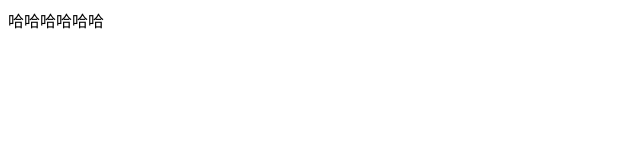
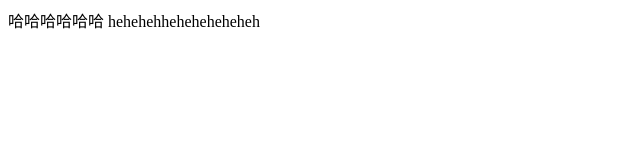
Before and after one commit to changshuai037/haiNanH5, a plain HTML site: page index.html in a window 1280 px wide. Shown: the whole page, without its empty margins (0-640 px from the left). Drawn offline with Linux system fonts and the light colour scheme.

Commit message:
这是我的第二次提交啦

```diff
--- a/index.html
+++ b/index.html
@@ -12,5 +12,6 @@
     </head>
     <body>
         <span>哈哈哈哈哈哈</span>
+        <span>hehehehheheheheheheh</span>
     </body>
 </html>
```
